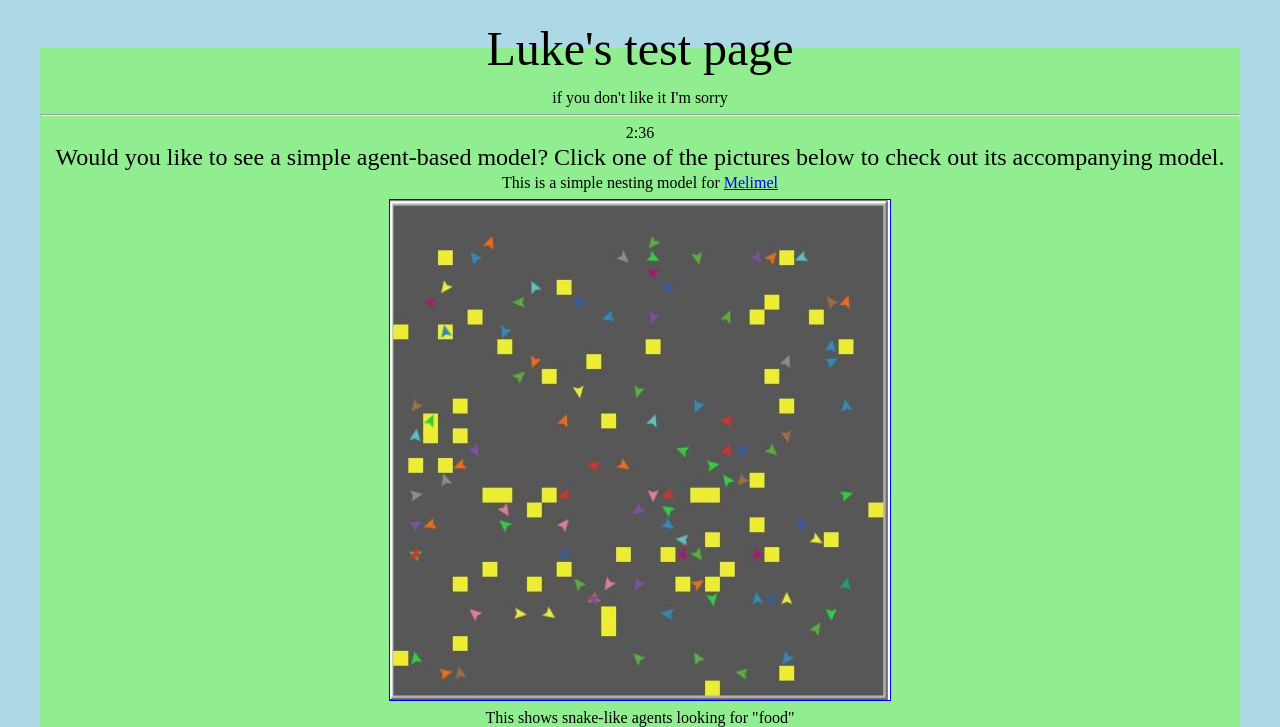
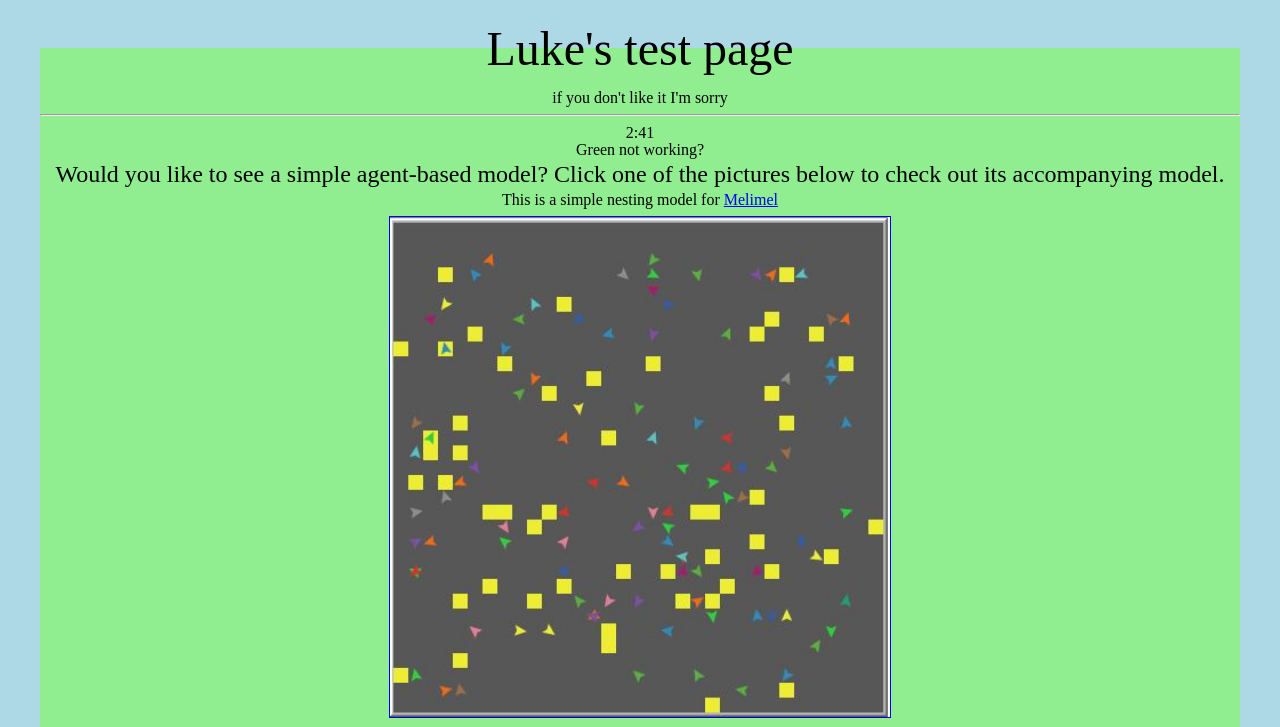
Before and after one commit to lukepc/lukepc.github.io, a plain HTML site: page index.html in a window 1280 px wide. Shown: the top 727 px of the page. Drawn offline with Linux system fonts and the light colour scheme.

Commit message:
Green background?

```diff
--- a/index.html
+++ b/index.html
@@ -10,7 +10,8 @@
 		<p style = "font-size:300%;">Luke's test page </p>
 		<p>if you don't like it I'm sorry</p>
 		<hr>
-		<p> 2:36 </p>
+		<p> 2:41 </p>
+		<p> Green not working? </p>
 		<p style = 'font-size:150%;'> Would you like to see a simple agent-based model? Click one of the pictures below to check out its accompanying model.</p>
 		<p> This is a simple nesting model for <a href ="http://stackoverflow.com/questions/43022954/paired-turtles-moving-together-netlogo"> Melimel </a> </p>
 		<a href = "nesting_pairs.html">
```
